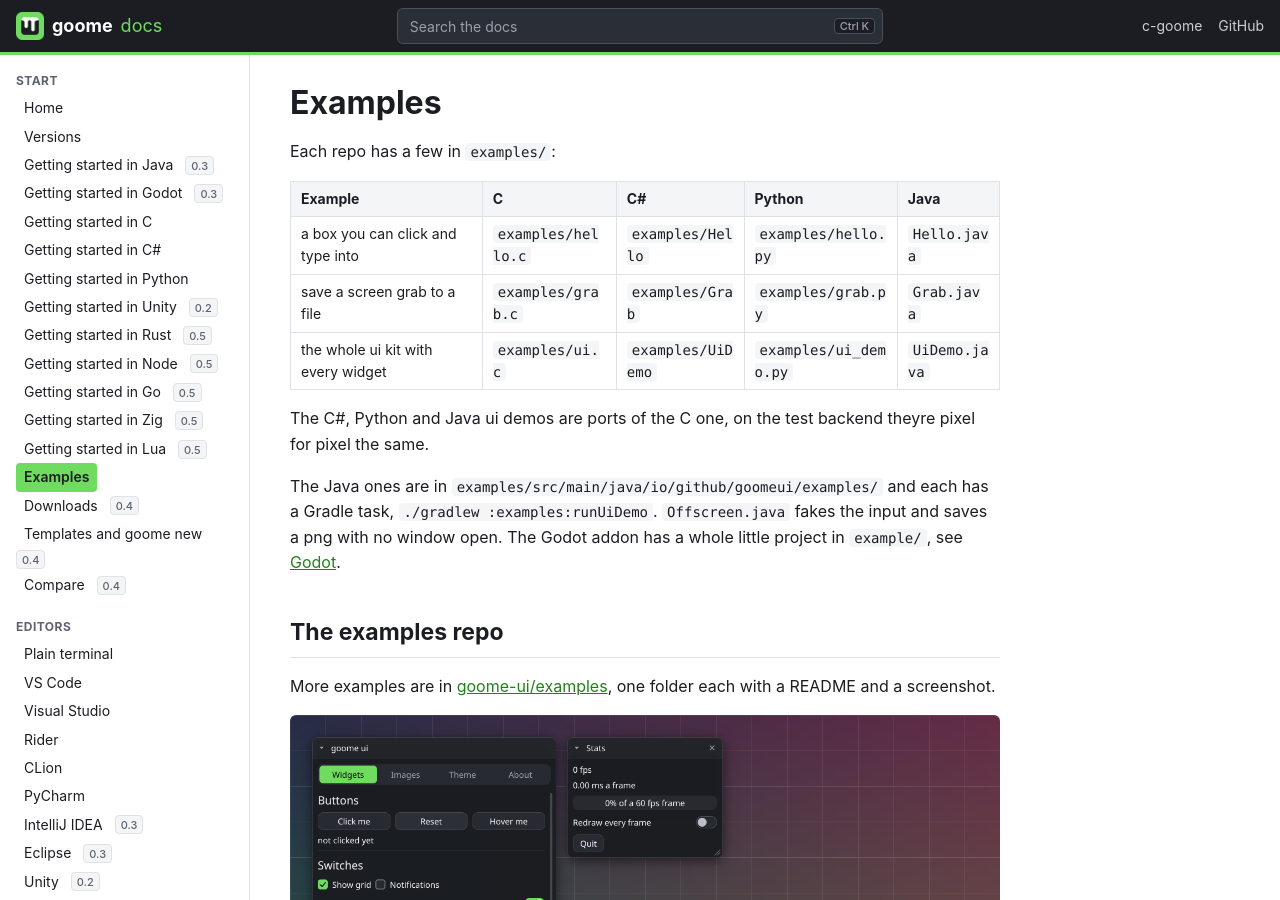
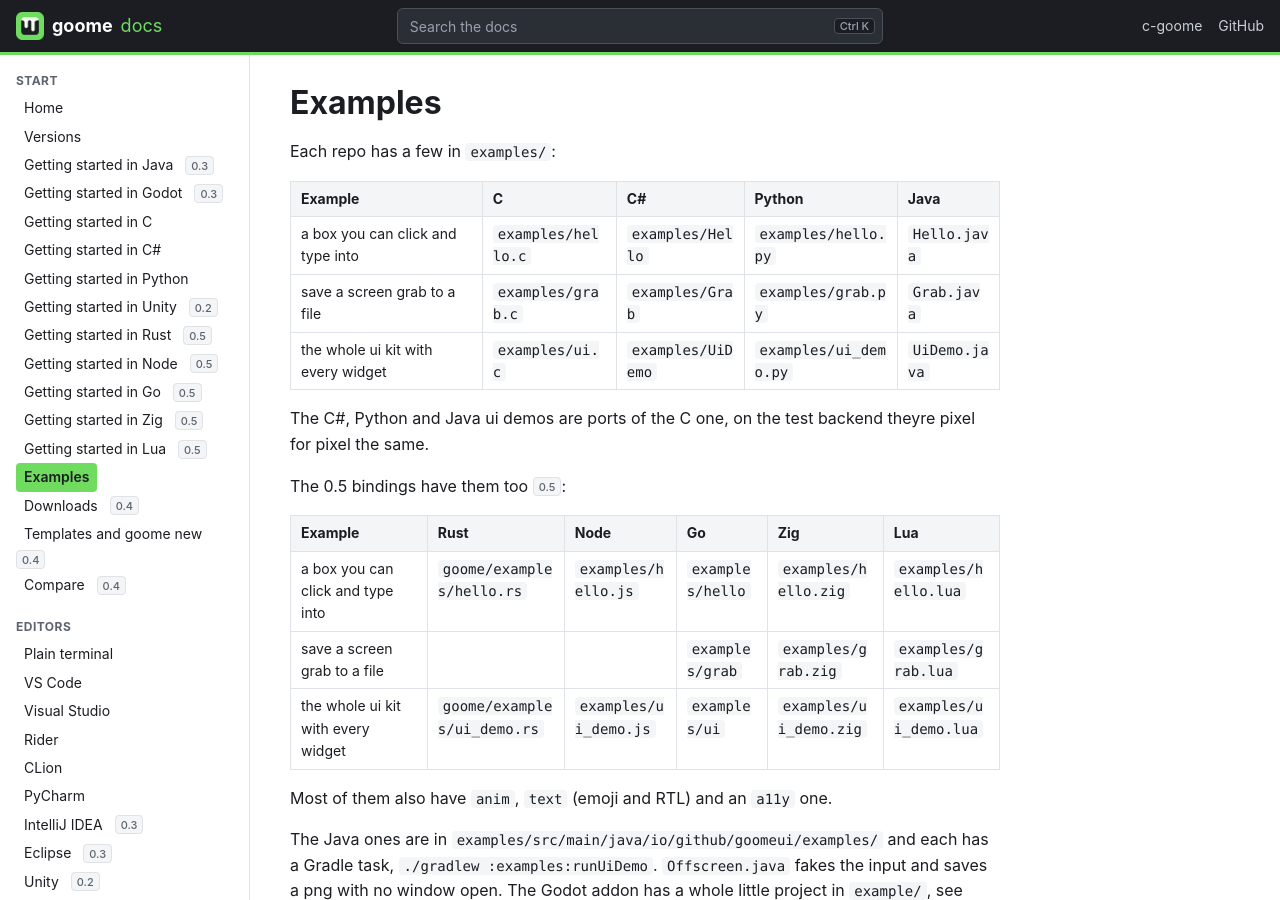
Before and after one commit to goome-ui/docs, a Jekyll site: the page built from pages/examples.md, in a window 1280 px wide and 900 px high. Built offline with Jekyll 4.4.1, drawn with Linux system fonts in a browser that asks for light colours.

Commit message:
Add new examples and obs download

```diff
--- a/pages/examples.md
+++ b/pages/examples.md
@@ -14,6 +14,16 @@ Each repo has a few in `examples/`:
 
 The C#, Python and Java ui demos are ports of the C one, on the test backend theyre pixel for pixel the same.
 
+The 0.5 bindings have them too <kbd>0.5</kbd>:
+
+| Example | Rust | Node | Go | Zig | Lua |
+|:--|:--|:--|:--|:--|:--|
+| a box you can click and type into | `goome/examples/hello.rs` | `examples/hello.js` | `examples/hello` | `examples/hello.zig` | `examples/hello.lua` |
+| save a screen grab to a file | | | `examples/grab` | `examples/grab.zig` | `examples/grab.lua` |
+| the whole ui kit with every widget | `goome/examples/ui_demo.rs` | `examples/ui_demo.js` | `examples/ui` | `examples/ui_demo.zig` | `examples/ui_demo.lua` |
+
+Most of them also have `anim`, `text` (emoji and RTL) and an `a11y` one.
+
 The Java ones are in `examples/src/main/java/io/github/goomeui/examples/` and each has a Gradle task, `./gradlew :examples:runUiDemo`. `Offscreen.java` fakes the input and saves a png with no window open. The Godot addon has a whole little project in `example/`, see [Godot](mods-godot.md).
 
 ## The examples repo
```
Also changed, not shown: pages/downloads.md (+4 -0 lines), pages/index.md (+1 -1 lines).
